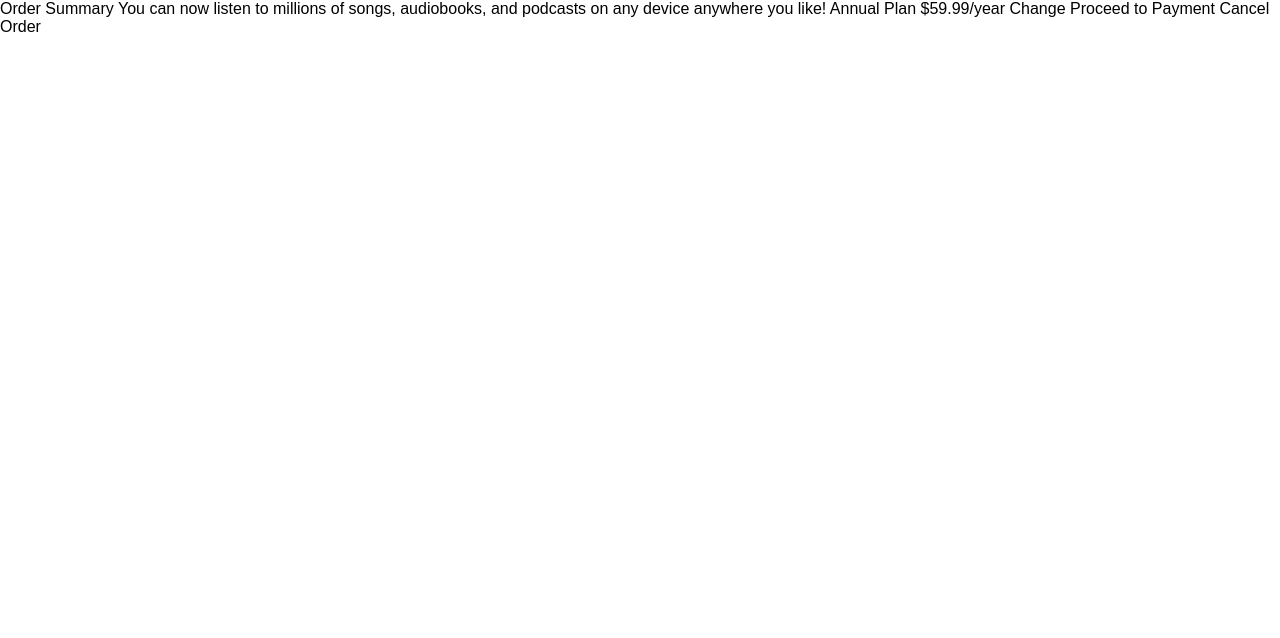
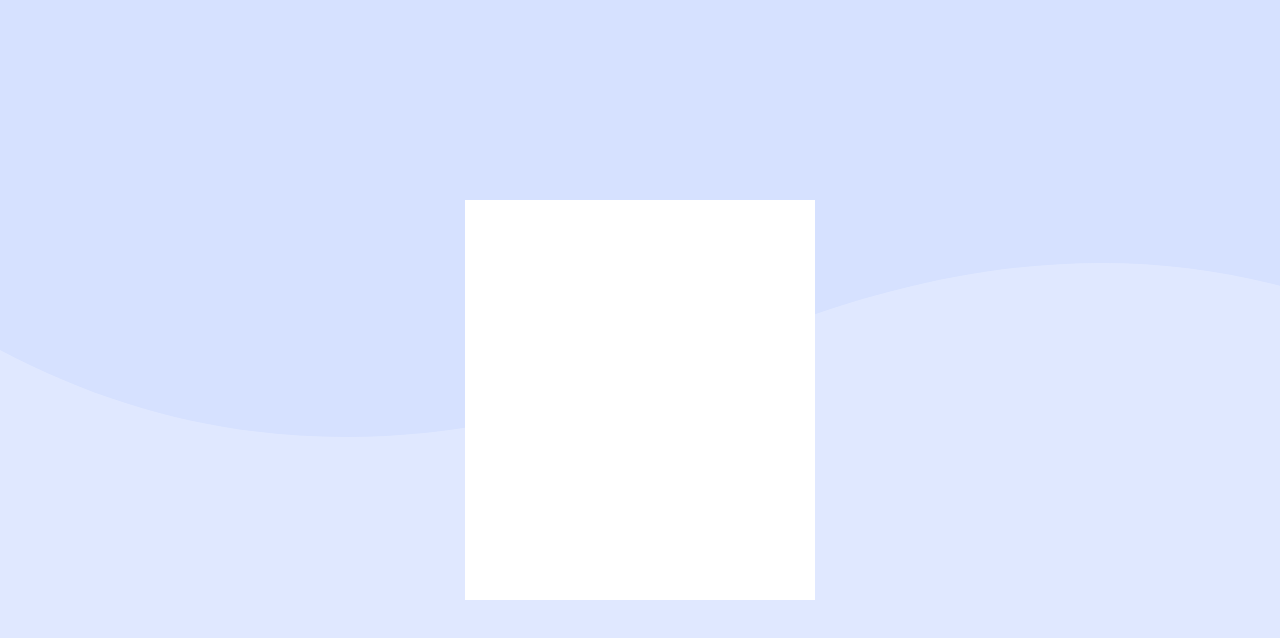
Before and after one commit to chiroro-jr/order-summary-component, a plain HTML site: page index.html in a window 1280 px wide. Drawn offline with Linux system fonts and the light colour scheme.

Commit message:
added the page container

```diff
--- a/css/style.css
+++ b/css/style.css
@@ -32,6 +32,23 @@ body {
     font-family: 'Red Hat Display', sans-serif;
 }
 
+.container {
+    background-color: var(--pale-blue);
+    background-repeat: no-repeat;
+    width: 100vw;
+    height: 100vh;
+    display: flex;
+    justify-content: center;
+    align-items: center;
+}
+
+.order-summary {
+    width: 90%;
+    max-width: 350px;
+    background-color: var(--white);
+    height: 50%;
+}
+
 .attribution {
     font-size: 11px;
     text-align: center;
@@ -39,3 +56,16 @@ body {
 .attribution a {
     color: hsl(228, 45%, 44%);
 }
+
+/* Media Queries */
+
+@media screen and (max-width: 1440px) {
+    .container {
+        background-image: url('/images/pattern-background-desktop.svg');
+    }
+}
+@media screen and (max-width: 375px) {
+    .container {
+        background-image: url('/images/pattern-background-mobile.svg');
+    }
+}
--- a/index.html
+++ b/index.html
@@ -21,11 +21,17 @@
         <title>Frontend Mentor | Order summary card</title>
     <body>
 
+      <div class="container">
+        <div class="order-summary">
+          &nbsp;
+        </div>
+      </div>
 
 
-        Order Summary You can now listen to millions of songs, audiobooks, and
+
+        <!-- Order Summary You can now listen to millions of songs, audiobooks, and
         podcasts on any device anywhere you like! Annual Plan $59.99/year Change
-        Proceed to Payment Cancel Order
+        Proceed to Payment Cancel Order -->
 
         <!-- <div class="attribution">
             Challenge by
```
